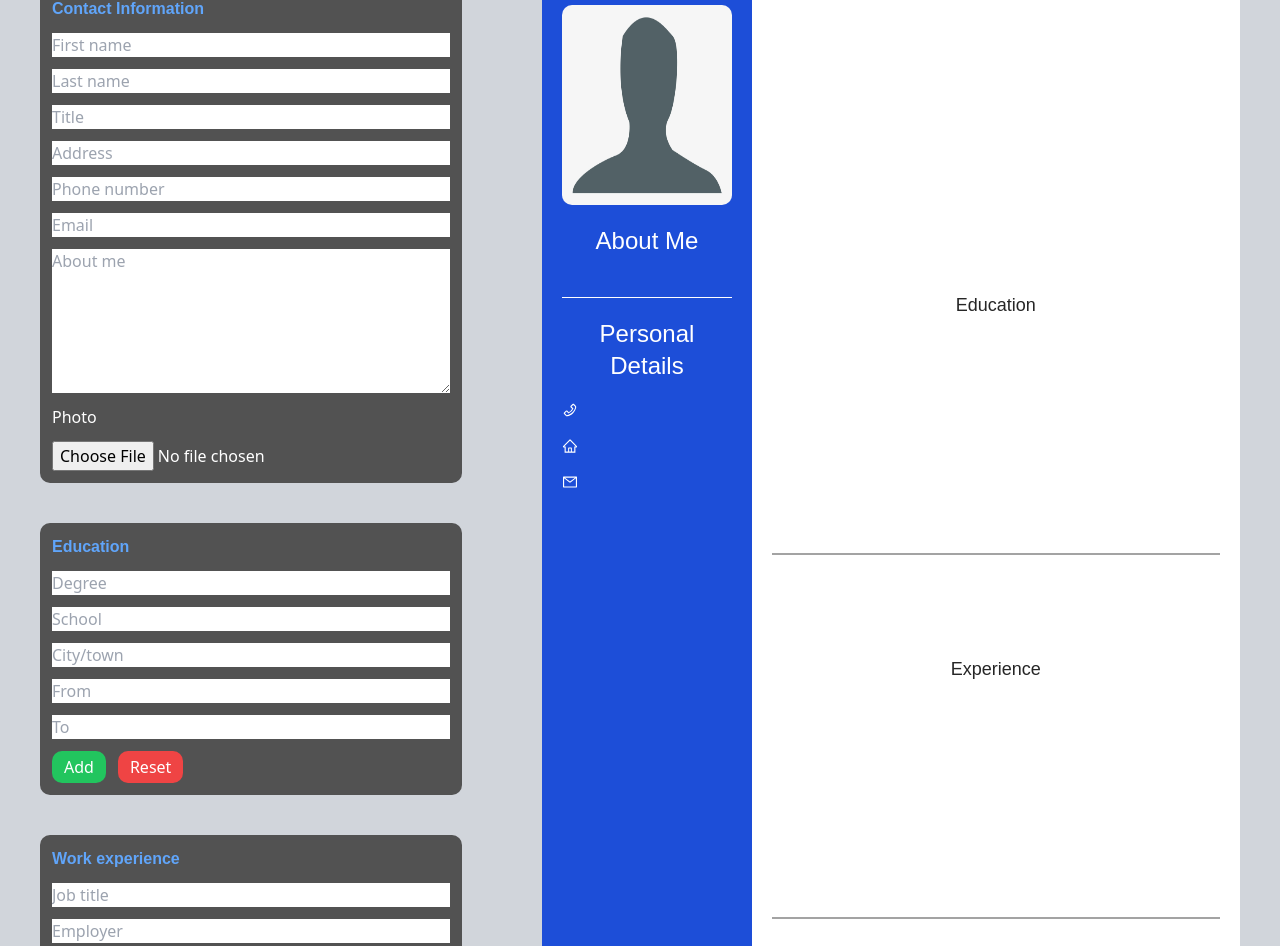
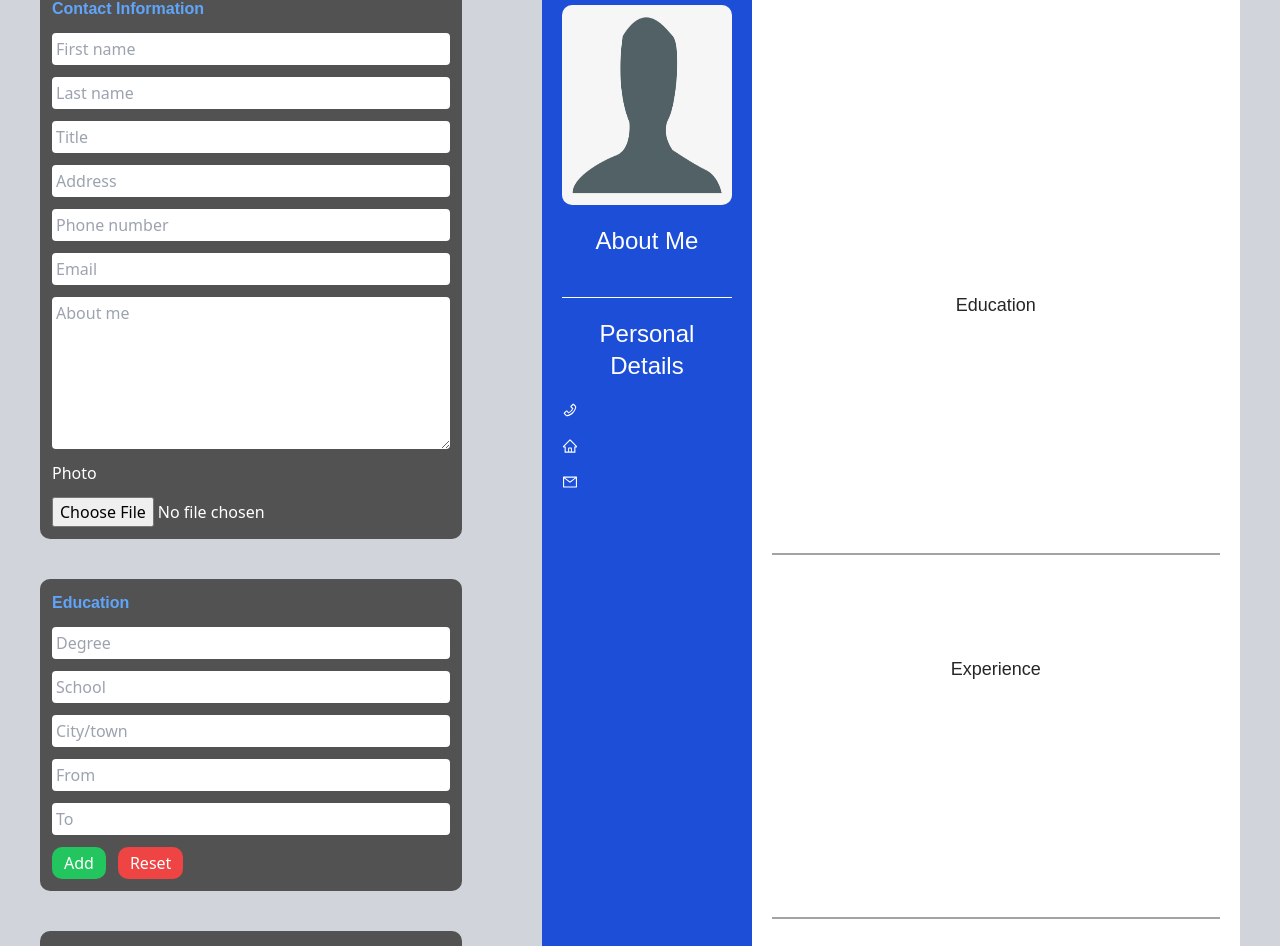
Before and after one commit to jlaat/cv-project, a React (Vite) app: page / in a window 1280 px wide. Shown: the part 178-1124 px from the top of the page. Built offline with nearby package versions, Linux system fonts and the light colour scheme.

Commit message:
Input css polishment

```diff
--- a/src/components/Contact/ContactInput.jsx
+++ b/src/components/Contact/ContactInput.jsx
@@ -20,6 +20,7 @@ const ContactInput = (props) => {
           placeholder="First name"
           value={props.contactInformation.firstName}
           onChange={handleChange}
+          className="p-1 rounded-[4px]"
         />
 
         <input
@@ -28,6 +29,7 @@ const ContactInput = (props) => {
           placeholder="Last name"
           value={props.contactInformation.lastName}
           onChange={handleChange}
+          className="p-1 rounded-[4px]"
         />
 
         <input
@@ -36,6 +38,7 @@ const ContactInput = (props) => {
           placeholder="Title"
           value={props.contactInformation.title}
           onChange={handleChange}
+          className="p-1 rounded-[4px]"
         />
 
         <input
@@ -45,6 +48,7 @@ const ContactInput = (props) => {
           placeholder="Address"
           value={props.contactInformation.address}
           onChange={handleChange}
+          className="p-1 rounded-[4px]"
         />
 
         <input
@@ -54,6 +58,7 @@ const ContactInput = (props) => {
           placeholder="Phone number"
           value={props.contactInformation.phoneNumber}
           onChange={handleChange}
+          className="p-1 rounded-[4px]"
         />
 
         <input
@@ -63,6 +68,7 @@ const ContactInput = (props) => {
           placeholder="Email"
           value={props.contactInformation.email}
           onChange={handleChange}
+          className="p-1 rounded-[4px]"
         />
 
         <textarea
@@ -73,6 +79,7 @@ const ContactInput = (props) => {
           placeholder="About me"
           value={props.contactInformation.aboutMe}
           onChange={handleChange}
+          className="p-1 rounded-[4px]"
         ></textarea>
 
         <label htmlFor="photo" className="text-white">
--- a/src/components/Education/EducationInput.jsx
+++ b/src/components/Education/EducationInput.jsx
@@ -33,6 +33,7 @@ const EducationInput = (props) => {
           name="degree"
           placeholder="Degree"
           onChange={handleChange}
+          className="p-1 rounded-[4px]"
         />
 
         <input
@@ -40,6 +41,7 @@ const EducationInput = (props) => {
           name="school"
           placeholder="School"
           onChange={handleChange}
+          className="p-1 rounded-[4px]"
         />
 
         <input
@@ -47,6 +49,7 @@ const EducationInput = (props) => {
           name="city"
           placeholder="City/town"
           onChange={handleChange}
+          className="p-1 rounded-[4px]"
         />
 
         <input
@@ -54,6 +57,7 @@ const EducationInput = (props) => {
           name="startDate"
           placeholder="From"
           onChange={handleChange}
+          className="p-1 rounded-[4px]"
         />
 
         <input
@@ -62,6 +66,7 @@ const EducationInput = (props) => {
           placeholder="To"
           id="endDate"
           onChange={handleChange}
+          className="p-1 rounded-[4px]"
         />
 
         <div>
--- a/src/components/Experience/WorkInput.jsx
+++ b/src/components/Experience/WorkInput.jsx
@@ -30,24 +30,28 @@ const WorkInput = (props) => {
           placeholder="Job title"
           name="title"
           onChange={handleChange}
+          className="p-1 rounded-[4px]"
         />
         <input
           type="text"
           placeholder="Employer"
           name="employer"
           onChange={handleChange}
+          className="p-1 rounded-[4px]"
         />
         <input
           type="text"
           placeholder="From"
           name="jobStart"
           onChange={handleChange}
+          className="p-1 rounded-[4px]"
         />
         <input
           type="text"
           placeholder="To"
           name="jobEnd"
           onChange={handleChange}
+          className="p-1 rounded-[4px]"
         />
         <textarea
           name="description"
@@ -56,6 +60,7 @@ const WorkInput = (props) => {
           rows="6"
           placeholder="Description"
           onChange={handleChange}
+          className="p-1 rounded-[4px]"
         />
         <div>
           <button
```
